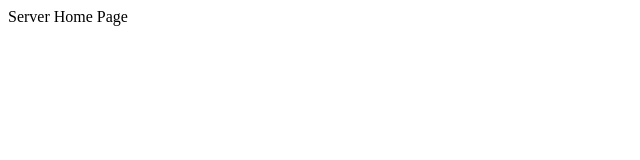
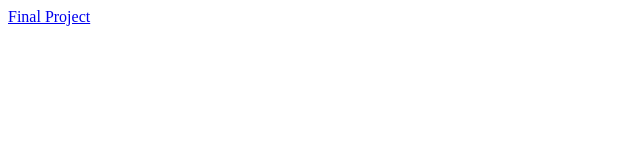
Before and after one commit to kunwaroman/COMP1002-Final-Project, a plain HTML site: page index.html in a window 1280 px wide. Shown: the whole page, without its empty margins (0-640 px from the left). Drawn offline with Linux system fonts and the light colour scheme.

Commit message:
Created index.html for main deployment again, added navigation to main project

```diff
--- a/index.html
+++ b/index.html
@@ -6,6 +6,6 @@
     <title>Document</title>
 </head>
 <body>
-    Server Home Page
+    <a href="Final Project/">Final Project</a>
 </body>
 </html>
```
